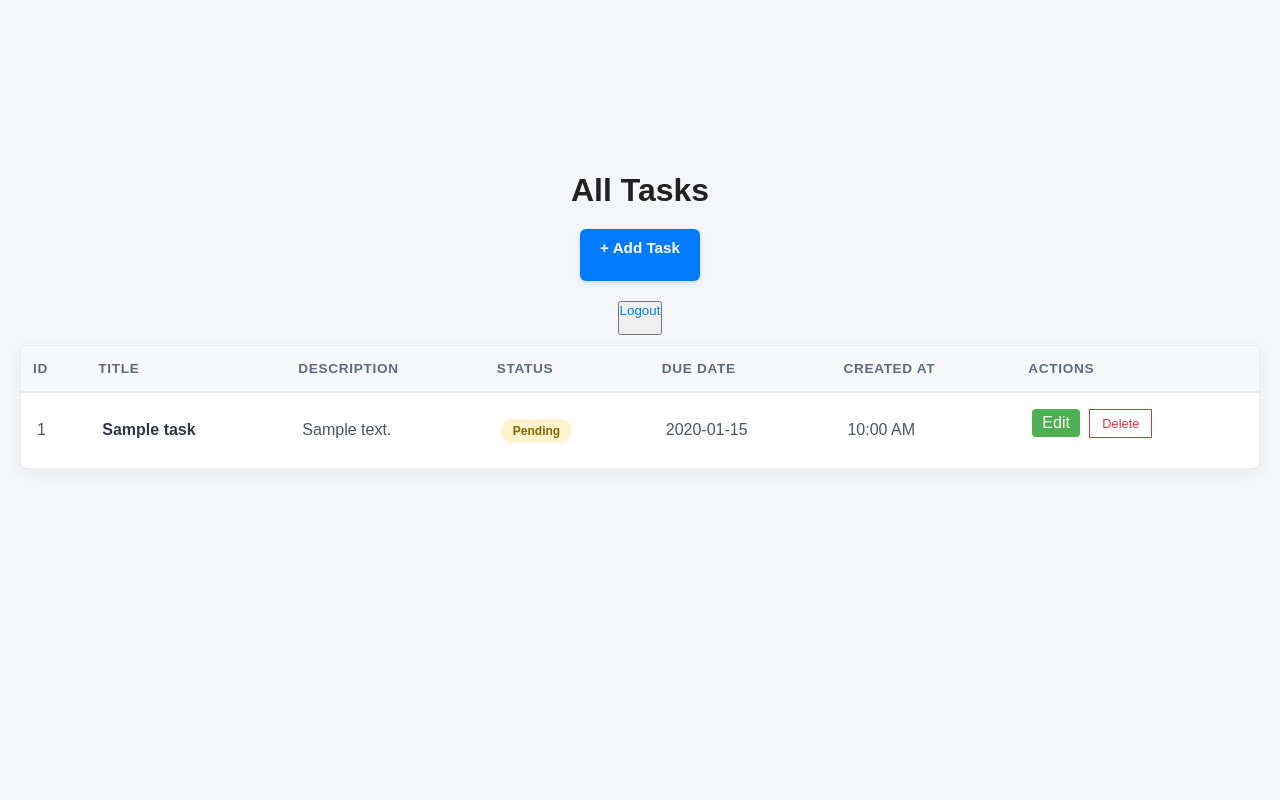
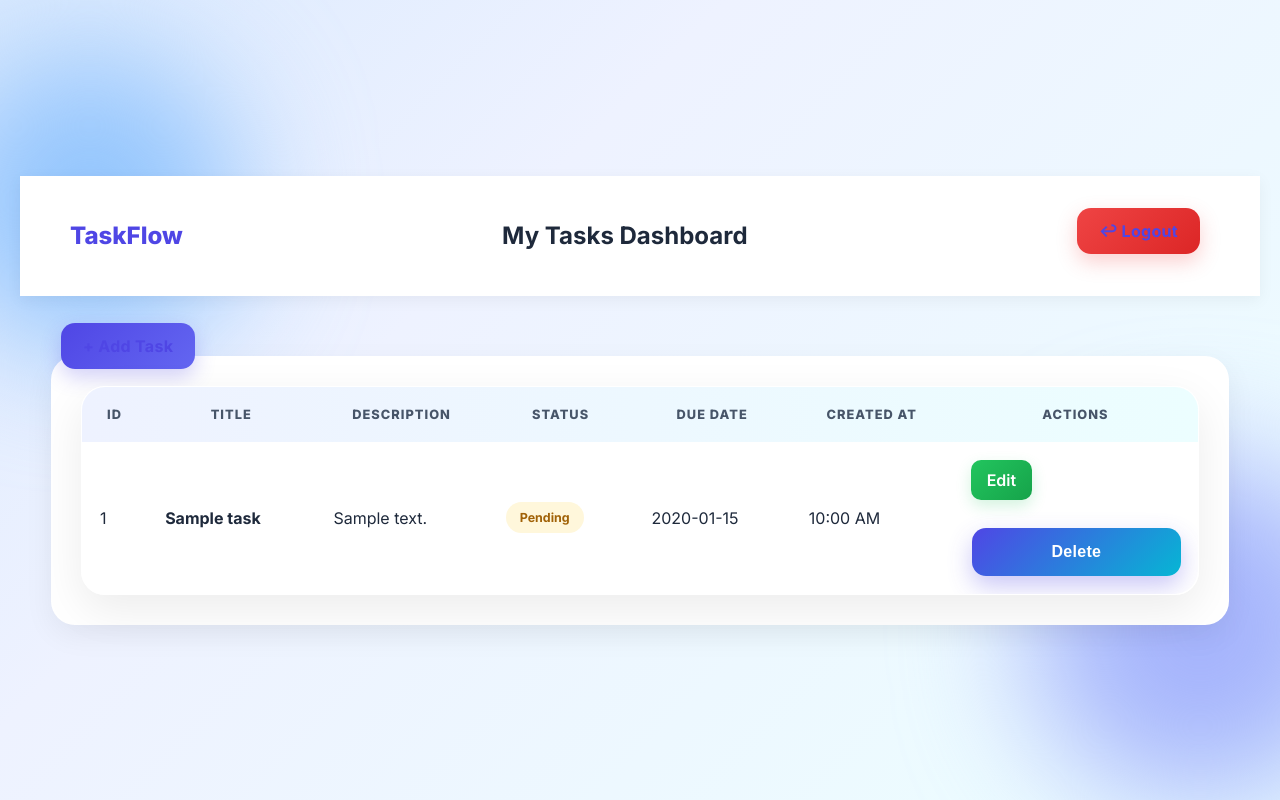
Before and after one commit to Muhammad-Ali1445/flask-task-manger-app, a Flask app: page /tasks in a window 1280 px wide. Run offline with Flask 3, Linux system fonts and the light colour scheme; a user stored in the database is signed in; tables that the repository leaves empty hold one stand-in row (values such as "Sample post").

Commit message:
add styling and animations to all forms

```diff
--- a/static/styles.css
+++ b/static/styles.css
@@ -1,248 +1,435 @@
-/* Reset */
+@import url('https://fonts.googleapis.com/css2?family=Inter:wght@400;500;600;700;800&display=swap');
+
 * {
     margin: 0;
     padding: 0;
     box-sizing: border-box;
-    font-family: Arial, sans-serif;
 }
 
-/* Body */
+:root {
+    --primary: #4f46e5;
+    --primary-dark: #3730a3;
+    --secondary: #06b6d4;
+    --success: #16a34a;
+    --danger: #dc2626;
+    --warning: #f59e0b;
+    --text: #1e293b;
+    --muted: #64748b;
+    --bg: #eef4ff;
+    --card: rgba(255, 255, 255, .88);
+    --border: rgba(255, 255, 255, .4);
+    --shadow: 0 15px 45px rgba(0, 0, 0, .08);
+}
+
 body {
-    background-color: #f4f6f9;
-    color: #333;
+    font-family: 'Inter', sans-serif;
+    min-height: 100vh;
+    padding: 40px 20px;
+    background:
+        linear-gradient(135deg, #dbeafe 0%, #eef2ff 35%, #ecfeff 100%);
+    color: var(--text);
     display: flex;
     flex-direction: column;
     align-items: center;
     justify-content: center;
-    min-height: 80vh;
-    margin: 0;
-    padding: 20px;
+    position: relative;
+    overflow-x: hidden;
 }
 
-/* Form Container */
-form {
-    background: #fff;
-    padding: 25px;
-    border-radius: 8px;
-    width: 100%;
-    max-width: 500px;
-    box-shadow: 0 2px 10px rgba(0, 0, 0, 0.1);
+/* Animated background blobs */
+body::before,
+body::after {
+    content: "";
+    position: fixed;
+    border-radius: 50%;
+    filter: blur(60px);
+    z-index: -1;
+    animation: floatBlob 10s infinite alternate ease-in-out;
 }
 
-/* Center the Heading as well */
-h1 {
-    text-align: center;
-    margin-bottom: 20px;
-    color: #222;
+body::before {
+    width: 280px;
+    height: 280px;
+    background: #93c5fd;
+    left: -50px;
+    top: 30px;
 }
 
-/* Labels */
+body::after {
+    width: 320px;
+    height: 320px;
+    background: #a5b4fc;
+    right: -80px;
+    bottom: 40px;
+}
+
+@keyframes floatBlob {
+    from {
+        transform: translateY(0) scale(1);
+    }
+
+    to {
+        transform: translateY(40px) scale(1.08);
+    }
+}
+
+/* =========================
+HEADINGS
+========================= */
+h1 {
+    font-size: clamp(2rem, 5vw, 3rem);
+    font-weight: 800;
+    margin-bottom: 25px;
+    background: linear-gradient(90deg, var(--primary), var(--secondary));
+    -webkit-background-clip: text;
+    -webkit-text-fill-color: transparent;
+    animation: fadeDown .8s ease;
+}
+
+@keyframes fadeDown {
+    from {
+        opacity: 0;
+        transform: translateY(-40px);
+    }
+
+    to {
+        opacity: 1;
+        transform: translateY(0);
+    }
+}
+
+/* =========================
+FORMS
+========================= */
+form {
+    width: 100%;
+    max-width: 540px;
+    padding: 42px;
+    background: var(--card);
+    backdrop-filter: blur(18px);
+    -webkit-backdrop-filter: blur(18px);
+    border: 1px solid var(--border);
+    border-radius: 28px;
+    box-shadow: var(--shadow);
+    animation: slideUp .7s ease;
+}
+
+@keyframes slideUp {
+    from {
+        opacity: 0;
+        transform: translateY(50px);
+    }
+
+    to {
+        opacity: 1;
+        transform: translateY(0);
+    }
+}
+
 label {
     display: block;
-    margin-top: 15px;
-    margin-bottom: 5px;
-    font-weight: bold;
+    margin-top: 18px;
+    margin-bottom: 10px;
+    font-weight: 600;
+    font-size: .95rem;
+    color: #334155;
 }
 
-/* Inputs & Select */
 input,
 select {
     width: 100%;
-    padding: 10px;
-    border: 1px solid #ccc;
-    border-radius: 5px;
-    transition: 0.2s ease;
+    padding: 15px 18px;
+    border-radius: 14px;
+    border: 1px solid #dbe3f1;
+    background: white;
+    font-size: 1rem;
+    transition: .3s;
+    box-shadow: 0 2px 8px rgba(0, 0, 0, .02);
+}
+
+input:hover,
+select:hover {
+    border-color: #c7d2fe;
 }
 
 input:focus,
 select:focus {
-    border-color: #007bff;
     outline: none;
+    border-color: var(--primary);
+    box-shadow:
+        0 0 0 4px rgba(79, 70, 229, .12),
+        0 8px 20px rgba(79, 70, 229, .12);
+    transform: translateY(-2px);
 }
 
-/* Button */
-.create-btn {
-    margin-top: 20px;
-    padding: 10px 15px;
-    background-color: #007bff;
-    color: #fff;
+/* =========================
+BUTTONS
+========================= */
+button,
+.create-btn,
+.add-btn,
+.logout-btn {
     border: none;
-    border-radius: 5px;
     cursor: pointer;
-    transition: 0.2s ease;
+    font-weight: 700;
+    letter-spacing: .3px;
+    transition: .3s;
 }
 
-.create-btn:hover {
-    background-color: #0056b3;
+.create-btn,
+button[type='submit'] {
+    margin-top: 28px;
+    width: 100%;
+    padding: 15px;
+    border-radius: 14px;
+    background: linear-gradient(135deg, var(--primary), var(--secondary));
+    color: white;
+    font-size: 1rem;
+    box-shadow: 0 10px 25px rgba(79, 70, 229, .3);
 }
 
-/* Link */
+.create-btn:hover,
+button[type='submit']:hover {
+    transform: translateY(-4px);
+    box-shadow: 0 16px 30px rgba(79, 70, 229, .35);
+}
+
+.create-btn:active {
+    transform: scale(.98);
+}
+
+/* top action buttons */
+.add-btn,
+.logout-btn {
+    padding: 13px 22px;
+    border-radius: 14px;
+    margin: 12px 10px 22px;
+}
+
+.add-btn {
+    background: linear-gradient(135deg, var(--primary), #6366f1);
+    box-shadow: 0 8px 20px rgba(79, 70, 229, .25);
+}
+
+.logout-btn {
+    background: linear-gradient(135deg, #ef4444, #dc2626);
+    box-shadow: 0 8px 20px rgba(239, 68, 68, .25);
+}
+
+.add-btn a,
+.logout-btn a {
+    text-decoration: none;
+    color: white;
+    font-weight: 700;
+}
+
+.add-btn:hover,
+.logout-btn:hover {
+    transform: translateY(-3px);
+}
+
 a {
-    display: inline-block;
-    margin-bottom: 15px;
     text-decoration: none;
-    color: #007bff;
+    color: var(--primary);
+    font-weight: 600;
+    transition: .25s;
 }
 
 a:hover {
-    text-decoration: underline;
+    color: var(--primary-dark);
 }
 
-/* Table */
+p {
+    margin-top: 20px;
+    font-size: .95rem;
+}
+
+/* =========================
+TASK TABLE
+========================= */
 table {
-    width: 100%;
+    width: min(1200px, 100%);
+    background: rgba(255, 255, 255, .92);
+    backdrop-filter: blur(14px);
+    border-radius: 24px;
+    border: 1px solid rgba(255, 255, 255, .4);
+    overflow: hidden;
     border-collapse: separate;
     border-spacing: 0;
-    background: #fff;
-    border-radius: 12px;
-    overflow: hidden;
-    box-shadow: 0 4px 15px rgba(0, 0, 0, 0.05);
-    margin-top: 10px;
+    box-shadow: var(--shadow);
+    animation: slideUp .7s ease;
+}
+
+thead {
+    background: linear-gradient(90deg, #eef2ff, #ecfeff);
 }
 
 th {
-    background-color: #f8f9fa;
-    color: #555;
-    font-weight: 600;
+    padding: 20px 18px;
     text-transform: uppercase;
-    font-size: 0.85rem;
-    letter-spacing: 0.5px;
-    border-bottom: 2px solid #edf2f7;
+    font-size: .8rem;
+    letter-spacing: .08em;
+    font-weight: 800;
+    color: #475569;
 }
 
 td {
-    padding: 16px;
-    color: #4a5568;
+    padding: 18px;
+    border-bottom: 1px solid #edf2f7;
     vertical-align: middle;
-    border-bottom: 1px solid #edf2f7;
 }
 
 tr:last-child td {
     border-bottom: none;
 }
 
-tr:hover {
-    background-color: #f8fbff;
+tbody tr {
+    transition: .3s;
+}
+
+tbody tr:hover {
+    background: #f8fbff;
+    transform: scale(1.005);
 }
 
 .task-title {
-    font-weight: 600;
-    color: #2d3748;
+    font-weight: 700;
+    color: #1e293b;
 }
 
-/* Status Badges */
+/* =========================
+STATUS BADGES
+========================= */
 .status-badge {
-    padding: 5px 12px;
-    border-radius: 20px;
-    font-size: 0.75rem;
-    font-weight: bold;
+    padding: 8px 14px;
+    border-radius: 999px;
+    font-size: .78rem;
+    font-weight: 700;
+    display: inline-block;
 }
 
 .pending {
-    background: #fff3cd;
-    color: #856404;
+    background: #fff7db;
+    color: #a16207;
 }
 
 .in_progress {
-    background: #cce5ff;
-    color: #004085;
+    background: #dbeafe;
+    color: #1d4ed8;
 }
 
-.completed {
-    background: #d4edda;
-    color: #155724;
+.completed,
+.complete {
+    background: #dcfce7;
+    color: #166534;
 }
 
-/* Refined Delete Button */
-.delete-btn {
-    margin-top: 0;
-    padding: 6px 12px;
-    font-size: 0.8rem;
-    background-color: #fff;
-    color: #dc3545;
-    border: 1px solid #dc3545;
+/* =========================
+ACTION BUTTONS
+========================= */
+.edit-btn {
+    display: inline-block;
+    padding: 10px 16px;
+    border-radius: 10px;
+    background: linear-gradient(135deg, #22c55e, #16a34a);
+    color: white;
+    font-weight: 600;
+    margin-right: 8px;
+    box-shadow: 0 6px 15px rgba(34, 197, 94, .2);
 }
 
-/* Add Task Button Container */
-.add-btn {
-    background-color: #007bff;
-    border: none;
-    border-radius: 6px;
-    padding: 0;
-    /* Remove padding here so the link can fill the space */
-    cursor: pointer;
-    transition: background-color 0.2s ease, transform 0.1s ease;
-    margin-bottom: 20px;
-    display: inline-block;
-    box-shadow: 0 2px 5px rgba(0, 123, 255, 0.2);
+.edit-btn:hover {
+    transform: translateY(-2px);
 }
 
-/* Style the link inside the button */
-.add-btn a {
-    display: block;
-    padding: 10px 20px;
-    color: #ffffff;
-    text-decoration: none;
+.delete-btn {
+    padding: 10px 16px;
+    border-radius: 10px;
+    border: none;
+    background: linear-gradient(135deg, #ef4444, #dc2626);
+    color: white;
     font-weight: 600;
-    font-size: 0.95rem;
-}
-
-/* Hover & Active States */
-.add-btn:hover {
-    background-color: #0056b3;
-}
-
-.add-btn:active {
-    transform: translateY(1px);
-    /* Slight click effect */
-}
-
-/* Ensure the link doesn't get underlined on hover since it's a button */
-.add-btn a:hover {
-    text-decoration: none;
-}
-
-.edit-btn {
-    text-decoration: none;
-    padding: 5px 10px;
-    background-color: #4CAF50;
-    color: white;
-    border-radius: 4px;
-    margin-right: 5px;
+    box-shadow: 0 6px 15px rgba(239, 68, 68, .2);
 }
 
 .delete-btn:hover {
-    background-color: #dc3545;
-    color: #fff;
+    transform: translateY(-2px);
 }
 
-
-
-/* Table Header Styling */
-thead {
-    background-color: #f8f9fa;
-    /* Light grey background */
+.dashboard-header {
+    display: flex;
+    justify-content: space-between;
+    align-items: center;
+    width: 100%;
+    padding: 20px 50px;
+    background: white;
+    box-shadow: 0 4px 15px rgba(0, 0, 0, .05);
+    position: sticky;
+    top: 0;
+    z-index: 100;
 }
 
-thead tr th {
-    padding: 15px 12px;
-    text-align: left;
-    font-size: 0.85rem;
-    font-weight: 700;
-    text-transform: uppercase;
-    /* Professional, "admin-panel" look */
-    letter-spacing: 0.05em;
-    color: #5a6a85;
-    /* Soft dark blue/grey */
-    border-bottom: 2px solid #e9ecef;
-    /* Defined separation from data */
+.logo {
+    font-size: 1.5rem;
+    font-weight: 800;
+    color: #4f46e5;
 }
 
-/* Optional: Add a slight rounded corner to the top of the table */
-table {
-    border-collapse: separate;
-    border-spacing: 0;
-    border-radius: 8px;
-    overflow: hidden;
-    border: 1px solid #e9ecef;
+.dashboard-container {
+    width: min(1200px, 95%);
+    margin-top: 40px;
 }
+
+.table-card {
+    background: white;
+    padding: 30px;
+    border-radius: 24px;
+    box-shadow: 0 10px 30px rgba(0, 0, 0, .06);
+}
+
+/* =========================
+SMOOTH ENTRY ANIMATION
+========================= */
+form,
+table,
+.add-btn,
+.logout-btn {
+    animation-fill-mode: both;
+}
+
+/* =========================
+RESPONSIVE
+========================= */
+@media(max-width:900px) {
+
+    table {
+        display: block;
+        overflow-x: auto;
+        white-space: nowrap;
+    }
+
+    body {
+        padding: 25px 15px;
+    }
+
+    form {
+        padding: 30px 24px;
+    }
+
+}
+
+@media(max-width:600px) {
+
+    h1 {
+        font-size: 2rem;
+    }
+
+    .add-btn,
+    .logout-btn {
+        display: block;
+        width: 100%;
+        text-align: center;
+        margin: 10px 0;
+    }
+
+}
--- a/templates/form.html
+++ b/templates/form.html
@@ -3,7 +3,7 @@
   <title>Create Task</title>
   <link rel="stylesheet" href="{{ url_for('static', filename='styles.css') }}" />
   <body>
-    <h1>Create Task Form</h1>
+    <h1>Create New Task</h1>
 
     <form action="/create_task" method="POST">
       <label for="title">Task Title:</label>
--- a/templates/index.html
+++ b/templates/index.html
@@ -3,9 +3,21 @@
   <title>Tasks</title>
   <link rel="stylesheet" href="{{ url_for('static', filename='styles.css') }}" />
   <body>
-    <h1>All Tasks</h1>
-    <button class="add-btn"><a href="/create_task">+ Add Task</a></button>
-    <button class="logout-btn"><a href="/logout">Logout</a></button>
+    <header class="dashboard-header">
+      <div class="logo">TaskFlow</div>
+
+      <h2>My Tasks Dashboard</h2>
+
+      <a href="/logout" class="logout-btn">↩ Logout</a>
+    </header>
+
+    <main class="dashboard-container">
+      <div class="toolbar">
+        <a href="/create_task" class="add-btn">+ Add Task</a>
+      </div>
+
+      <section class="table-card">
+        <!-- your tasks table -->
         <table>
           <thead>
             <tr>
@@ -43,5 +55,7 @@
             {% endfor %}
           </tbody>
         </table>
+      </section>
+    </main>
   </body>
 </html>
--- a/templates/register.html
+++ b/templates/register.html
@@ -1,8 +1,9 @@
 <!DOCTYPE html>
 <html>
   <title>Register form</title>
+  <link rel="stylesheet" href="{{ url_for('static', filename='styles.css') }}" />
   <body>
-    <h1>Register Form</h1>
+    <h1>Create Account</h1>
     <form action="/register" method="POST">
       <label for="name">UserName:</label>
       <input type="text" name="username" id="username" required />
--- a/templates/update.html
+++ b/templates/update.html
@@ -5,7 +5,7 @@
     <link rel="stylesheet" href="{{ url_for('static', filename='styles.css') }}" />
   </head>
   <body>
-    <h1>Update Task</h1>
+    <h1>Edit Task</h1>
 
     <form action="{{ url_for("update_task", id=task.id) }}" method="POST">
 
```
Also changed, not shown: run.py (+8 -11 lines), templates/login.html (+13 -6 lines). Lines whose indentation alone changed are shown as unchanged.
